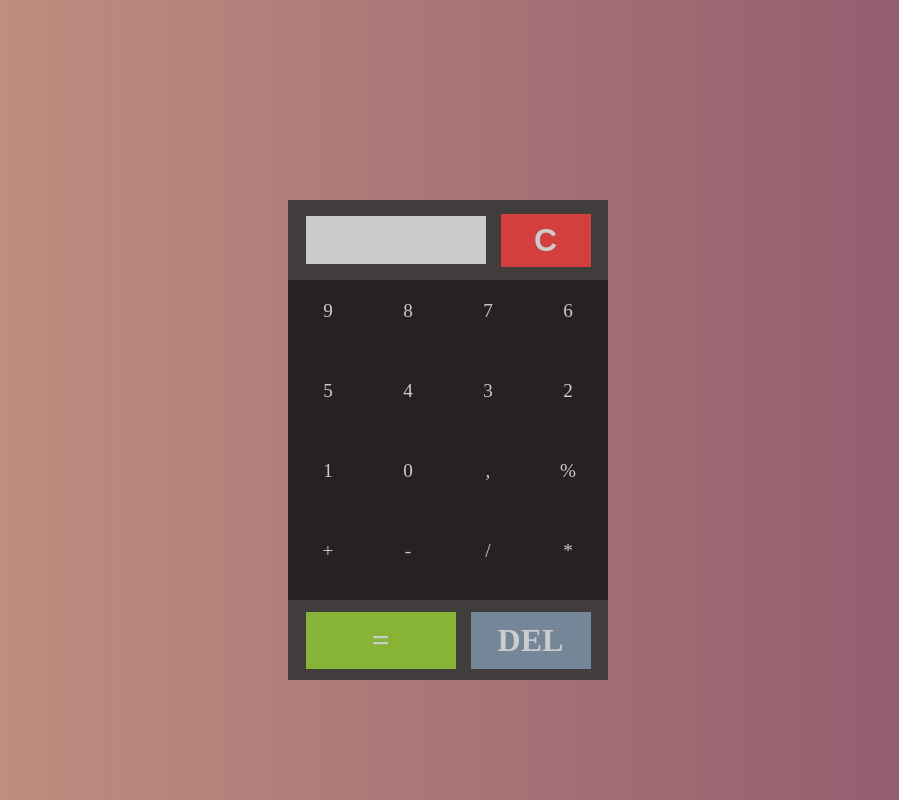
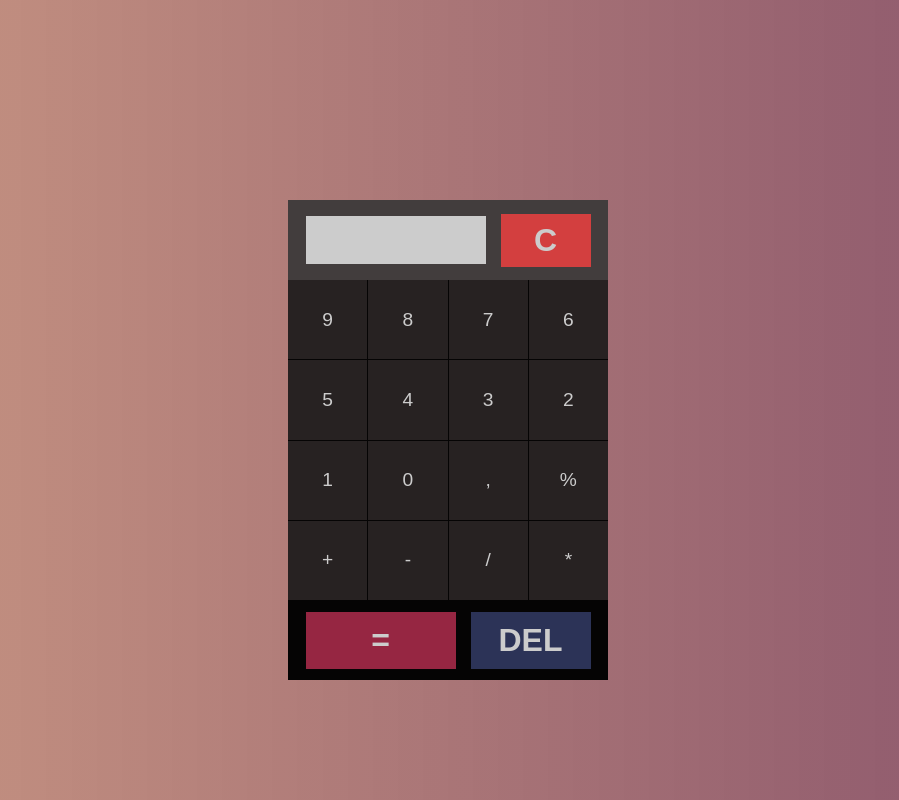
Before and after one commit to Leticia-Franca/Calculator-JS, a plain HTML site: page calculator/index.html in a window 1280 px wide. Shown: the whole page, without its empty margins (192-1091 px from the left). Drawn offline with Linux system fonts and the light colour scheme.

Commit message:
adjusts digits to buttons for acessibility [color contrast, focus and semantic tag]

```diff
--- a/calculator/index.html
+++ b/calculator/index.html
@@ -19,26 +19,26 @@
 		</div>
 		<div class="calculator-wrapper">
 			<div class="digits-wrapper">
-				<div class="digits numbers" id="9">9</div>
-				<div class="digits numbers" id="8">8</div>
-				<div class="digits numbers" id="7">7</div>
-				<div class="digits numbers" id="6">6</div>
-				<div class="digits numbers" id="5">5</div>
-				<div class="digits numbers" id="4">4</div>
-				<div class="digits numbers" id="3">3</div>
-				<div class="digits numbers" id="2">2</div>
-				<div class="digits numbers" id="1">1</div>
-				<div class="digits numbers" id="0">0</div>
-				<div class="digits operators" id="comma">,</div>
-				<div class="digits operators" id="module">%</div>
-				<div class="digits operators" id="add">+</div>
-				<div class="digits operators" id="subtract">-</div>
-				<div class="digits operators" id="divide">/</div>
-				<div class="digits operators" id="multiply">*</div>
+				<button class="digits numbers" id="9">9</button>
+				<button class="digits numbers" id="8">8</button>
+				<button class="digits numbers" id="7">7</button>
+				<button class="digits numbers" id="6">6</button>
+				<button class="digits numbers" id="5">5</button>
+				<button class="digits numbers" id="4">4</button>
+				<button class="digits numbers" id="3">3</button>
+				<button class="digits numbers" id="2">2</button>
+				<button class="digits numbers" id="1">1</button>
+				<button class="digits numbers" id="0">0</button>
+				<button class="digits operators" id="comma">,</button>
+				<button class="digits operators" id="module">%</button>
+				<button class="digits operators" id="add">+</button>
+				<button class="digits operators" id="subtract">-</button>
+				<button class="digits operators" id="divide">/</button>
+				<button class="digits operators" id="multiply">*</button>
 			</div>
 			<div class="result-operators">
-				<div class="digits result-btn" id="equal-to">=</div>
-				<div class="digits result-btn" id="delete-btn">DEL</div>
+				<button class="digits result-btn" id="equal-to">=</button>
+				<button class="digits result-btn" id="delete-btn">DEL</button>
 			</div>
 		</div>
 
--- a/calculator/style.css
+++ b/calculator/style.css
@@ -38,7 +38,7 @@ main {
 }
 
 .calculator-wrapper {
-	background-color: #423d3d;
+	background-color: #050404;
 	display: flex;
 	flex-direction: row;
 	flex-wrap: wrap;
@@ -51,19 +51,23 @@ main {
 	width: 100%;
 	height: 80%;
 	grid-template-columns: repeat(4, 1fr);
+	gap: 1px;
 }
 
 .digits {
 	text-align: center;
-	padding-top: 20px;
 	color: #ccc;
 	background-color: #272222;
 	font-size: 1.2rem;
 	cursor: pointer;
 	transition: all 200ms;
+	border: none;
+	outline-color: #5e8fc7;
 }
 
-.digits:hover { background-color: #201b1b; }
+.digits:hover { background-color: #050404; }
+
+.digits:focus {background-color: #050404;}
 
 .digits:active { transform: translateY(4px); color: #d6a725; }
 
@@ -91,12 +95,12 @@ main {
 }
 
 #equal-to {
-	background-color: #87b337;
+	background-color: #962642;
 	width: 50%;
 }
 
 #delete-btn {
-	background-color: #758699;
+	background-color: #2c3357;
 	width: 40%;
 }
 
@@ -110,6 +114,6 @@ main {
 	border: none;
 }
 
-#reset-btn:hover { background-color: #df4e4e; }
+#reset-btn:hover, #reset-btn:focus { background-color: #a31313; }
 
-#reset-btn:active, #delete-btn:active, #equal-to:active {transform: scale(0.95);}
+#reset-btn:active, #delete-btn:active, #equal-to:active {transform: scale(0.85);}
```
